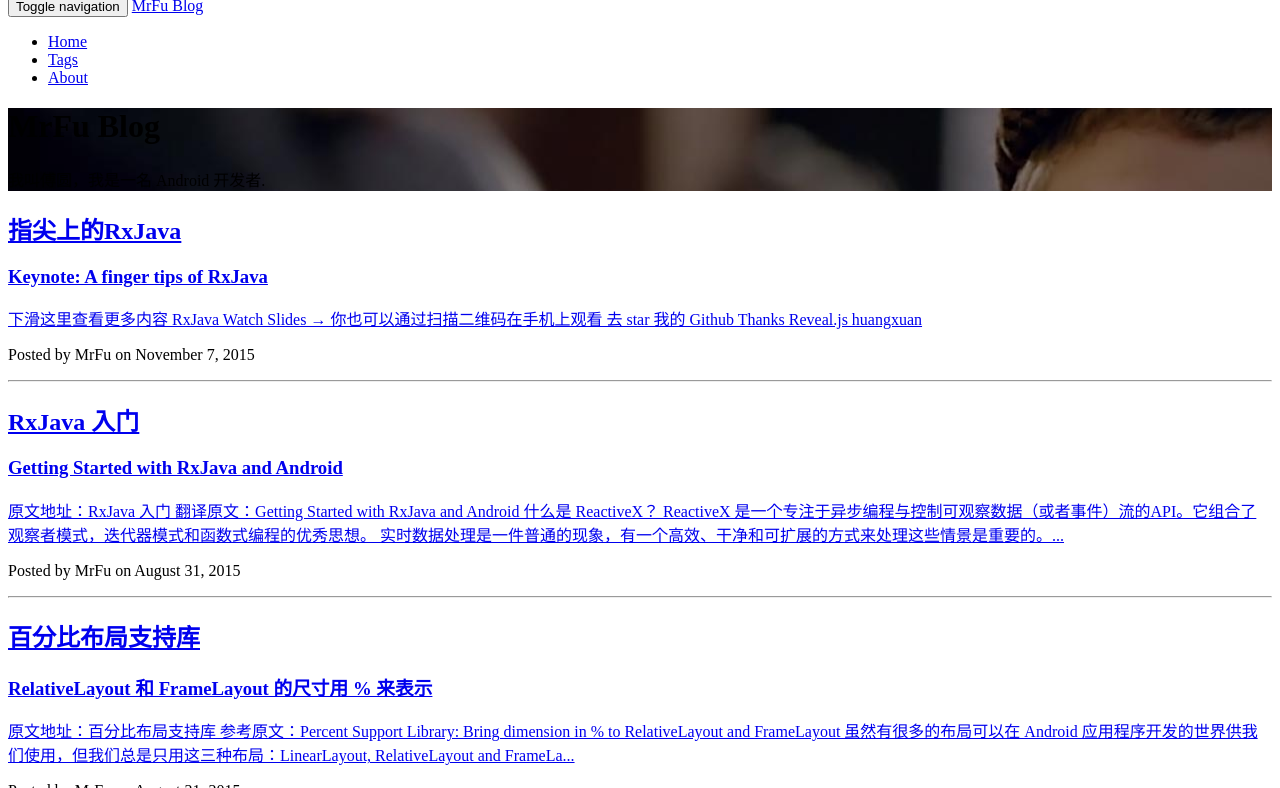
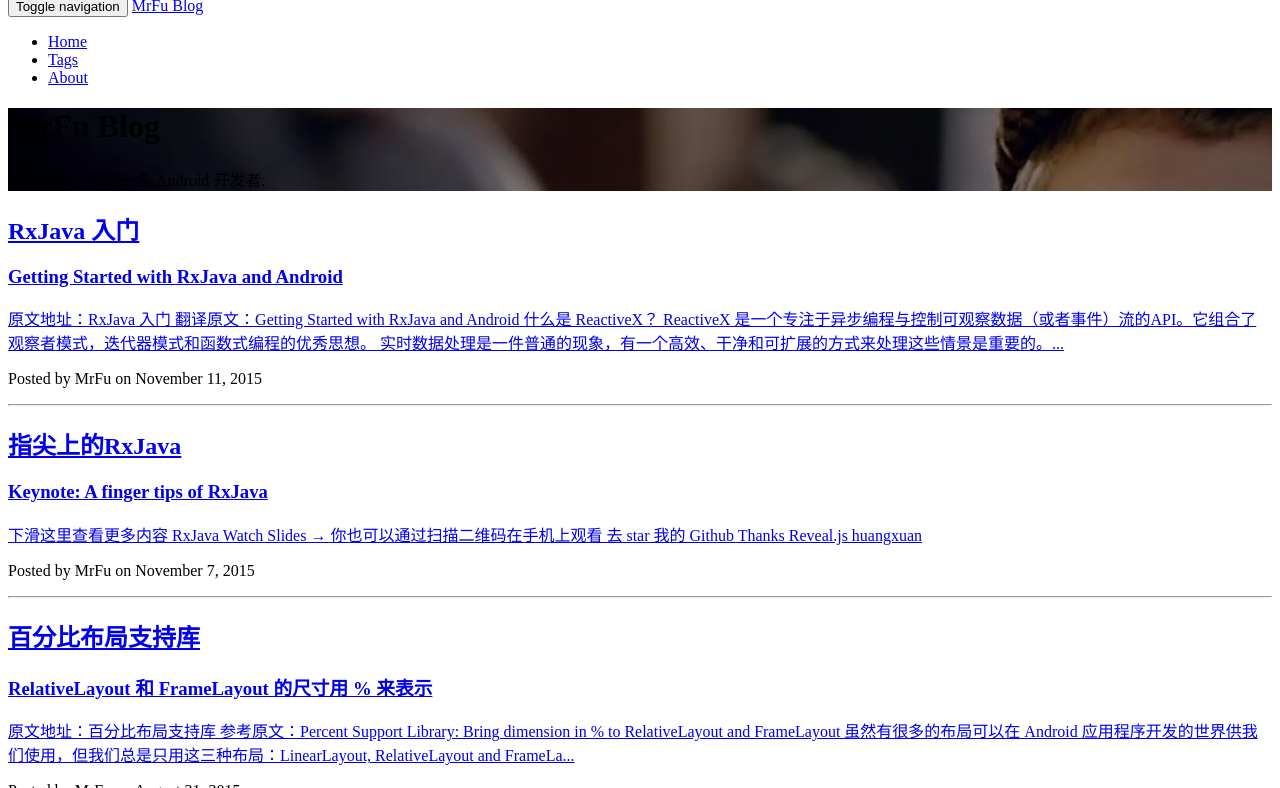
Before and after one commit to MrFuFuFu/mrfufufu.github.io, a Jekyll site: the page built from index.html, in a window 1280 px wide and 900 px high, cut to the strip 112-900 px from the top of the window. Built offline with Jekyll 4.4.1, drawn with Linux system fonts in a browser that asks for light colours; nearby versions of some CDN libraries; the list of posts is cut into pages by our own code; comment, search, counter and statistics services are not loaded.

Commit message:
modify post time

```diff
--- a/_posts/2015-11-11-Getting_Started_with_RxJava_and_Android.markdown
+++ b/_posts/2015-11-11-Getting_Started_with_RxJava_and_Android.markdown
@@ -3,7 +3,7 @@ layout: post
 title:  RxJava 入门
 subtitle: Getting Started with RxJava and Android
 author: MrFu
-date:   2015-08-31 17:52:00
+date:   2015-11-11 16:25:00
 categories: Android
 header-img: "img/reactivex_bg.jpg"
 tags:
```
